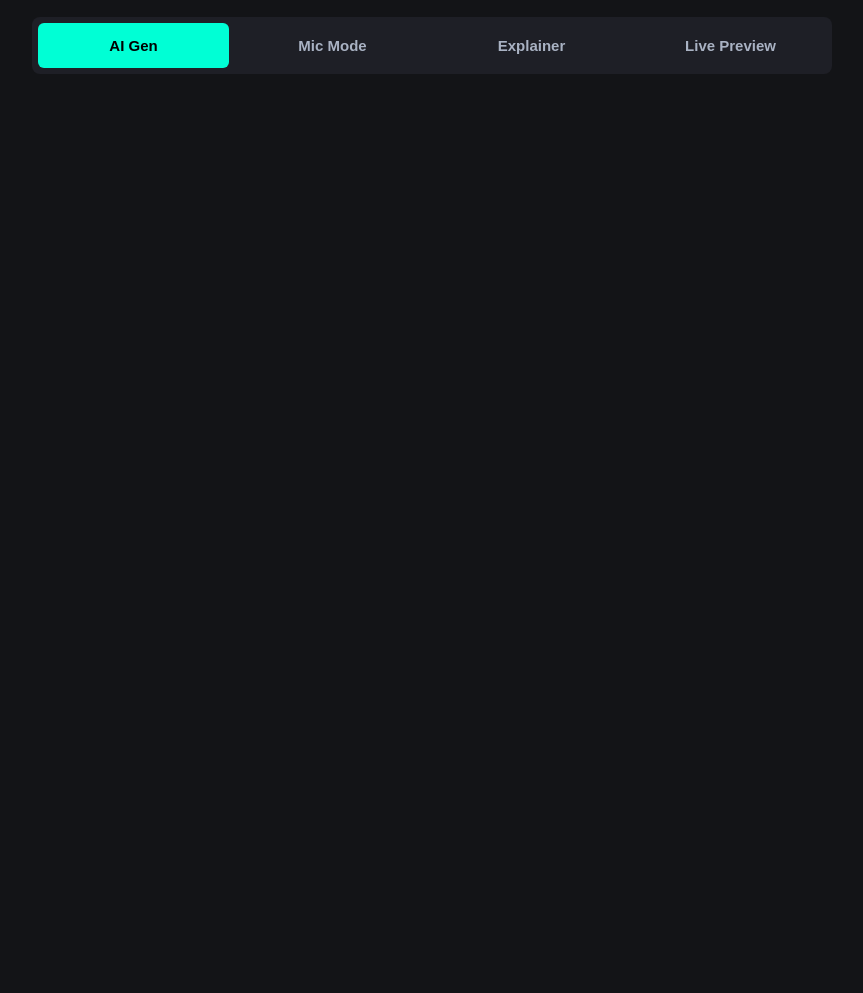
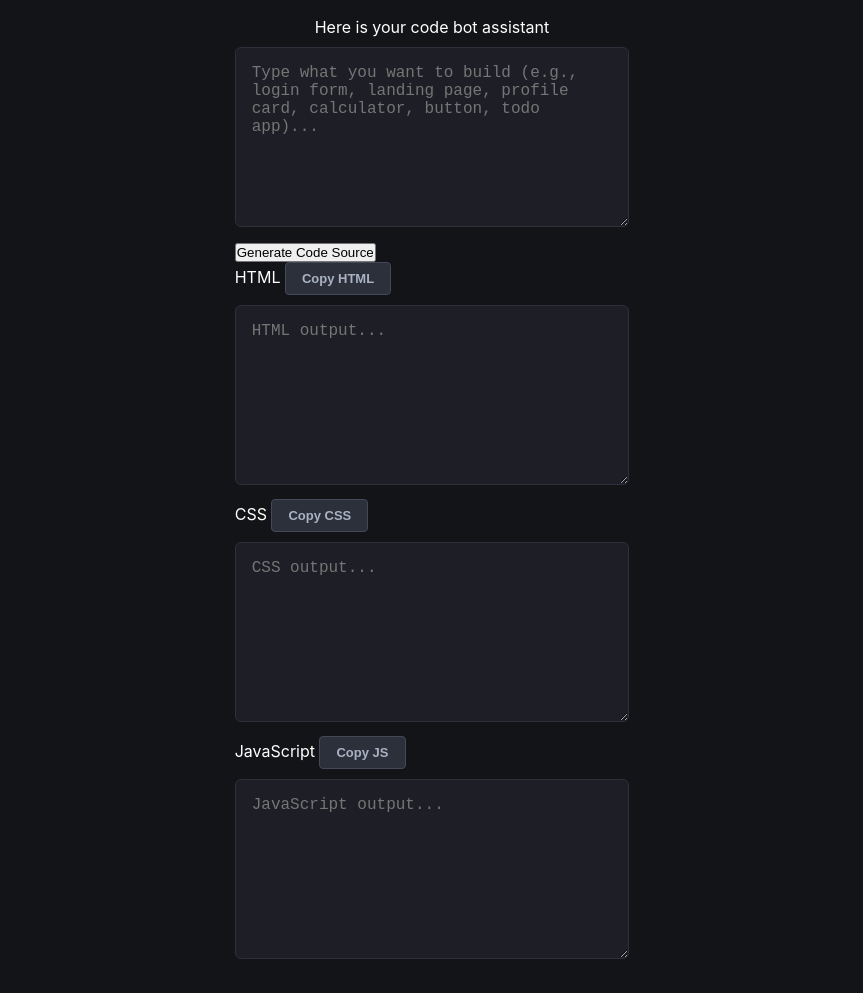
Before and after one commit to codebot-aistudios/code-bot, a plain HTML site: page index.html in a window 1280 px wide. Shown: the part 87-1080 px from the top of the page, without its empty margins (208-1071 px from the left). Before the commit the page ends 800 px from the top, so only its background shows below. Drawn offline with Linux system fonts and the light colour scheme.

Commit message:
Update index.html

```diff
--- a/index.html
+++ b/index.html
@@ -3,70 +3,45 @@
 <head>
     <meta charset="UTF-8">
     <meta name="viewport" content="width=device-width, initial-scale=1.0">
-    <title>Code Bot</title>
+    <title>Code Bot Assistant</title>
     <link rel="stylesheet" href="style.css">
 </head>
 <body>
 
     <div class="header-banner">Code Bot</div>
+    <div class="assistant-title">Here is your code bot assistant</div>
 
-    <!-- Navigation Tabs -->
-    <div class="tabs-container">
-        <button id="ai-gen-btn" class="tab-btn active" onclick="switchSection('ai-gen')">AI Gen</button>
-        <button id="mic-mode-btn" class="tab-btn" onclick="switchSection('mic-mode')">Mic Mode</button>
-        <button id="explainer-btn" class="tab-btn" onclick="switchSection('explainer')">Explainer</button>
-        <button id="live-preview-btn" class="tab-btn" onclick="switchSection('live-preview')">Live Preview</button>
+    <div class="app-container">
+        <div class="input-section">
+            <textarea id="codePromptField" placeholder="Type what you want to build (e.g., login form, landing page, profile card, calculator, button, todo app)..."></textarea>
+            <button id="generateCodeBtn" onclick="generateLocalCodeOffline()">Generate Code Source</button>
         </div>
 
-    <!-- AI Gen Section -->
-    <div id="ai-gen-section" class="app-section">
-        <textarea id="codePrompt" placeholder="Write a python loop or type your request..."></textarea>
-        <button class="primary-btn" onclick="generateCode()">Generate Code</button>
-
-        <div class="output-header">
-            <span>Generated Code:</span>
-            <button class="copy-btn" onclick="copyText('generatedCodeOutput')">Copy Code</button>
+        <div class="output-grid">
+            <div class="code-box-wrapper">
+                <div class="box-header">
+                    <span>HTML</span>
+                    <button class="copy-btn" onclick="copyCodePayload('htmlOutputBox')">Copy HTML</button>
                 </div>
-        <textarea id="generatedCodeOutput" readonly placeholder="Your generated code will appear here..."></textarea>
+                <textarea id="htmlOutputBox" readonly placeholder="HTML output..."></textarea>
             </div>
 
-    <!-- Mic Mode Section -->
-    <div id="mic-mode-section" class="app-section">
-        <p class="status-text">SPEAK IN URDU, HINDI, OR ENGLISH:</p>
-        <button class="primary-btn voice-btn" onclick="startVoiceRecord()">🎤 Start Recording</button>
-
-        <div class="output-header">
-            <span>Voice Code Output:</span>
-            <button class="copy-btn" onclick="copyText('voiceCodeOutput')">Copy Code</button>
+            <div class="code-box-wrapper">
+                <div class="box-header">
+                    <span>CSS</span>
+                    <button class="copy-btn" onclick="copyCodePayload('cssOutputBox')">Copy CSS</button>
                 </div>
-        <textarea id="voiceCodeOutput" readonly placeholder="Code from voice command will appear here..."></textarea>
+                <textarea id="cssOutputBox" readonly placeholder="CSS output..."></textarea>
             </div>
 
-    <!-- Explainer Section -->
-    <div id="explainer-section" class="app-section">
-        <textarea id="explainInput" placeholder="Paste any language code here (Python, JS, HTML etc.)..."></textarea>
-        <button class="primary-btn" onclick="explainCode()">Explain Code</button>
-
-        <div class="output-header">
-            <span>Translation & Logic Breakdown:</span>
-            <button class="copy-btn" onclick="copyText('explainOutput')">Copy Explanation</button>
+            <div class="code-box-wrapper">
+                <div class="box-header">
+                    <span>JavaScript</span>
+                    <button class="copy-btn" onclick="copyCodePayload('jsOutputBox')">Copy JS</button>
                 </div>
-        <textarea id="explainOutput" readonly placeholder="The code analysis will appear here..."></textarea>
+                <textarea id="jsOutputBox" readonly placeholder="JavaScript output..."></textarea>
             </div>
-
-    <!-- Live Preview Section -->
-    <div id="live-preview-section" class="app-section">
-        <p class="status-text">TYPE/PASTE HTML BELOW AND PRESS THE BIG BUTTON TO CHECK LIVE OUTPUT:</p>
-        <div class="output-header">
-            <span>Live Code Editor:</span>
-            <button class="copy-btn" onclick="copyText('previewCodeEditor')">Copy Editor Code</button>
         </div>
-        <textarea id="previewCodeEditor" placeholder="Example: <div><h1>Hello World</h1></div>"></textarea>
-
-        <button class="primary-btn render-btn" onclick="runPreview()">⚡ Auto-Correct & Render Preview</button>
-
-        <p class="status-text center-text">Click the red button above to render code!</p>
-        <div id="liveRenderOutput" class="result-box"></div>
     </div>
 
     <script src="script.js"></script>
```
Lines whose indentation alone changed are shown as unchanged.
